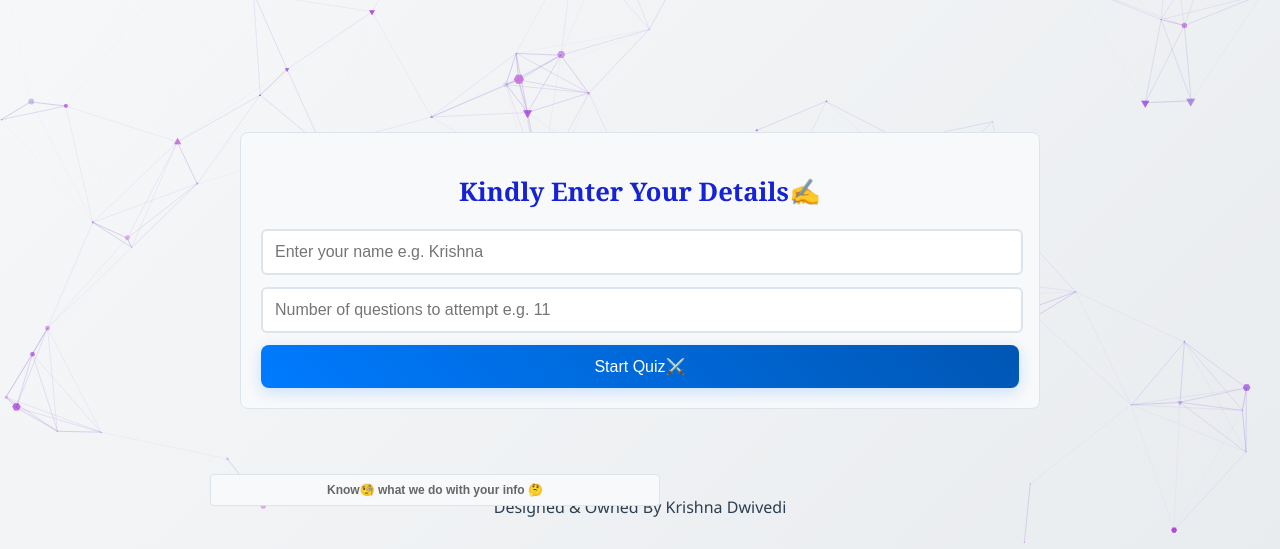
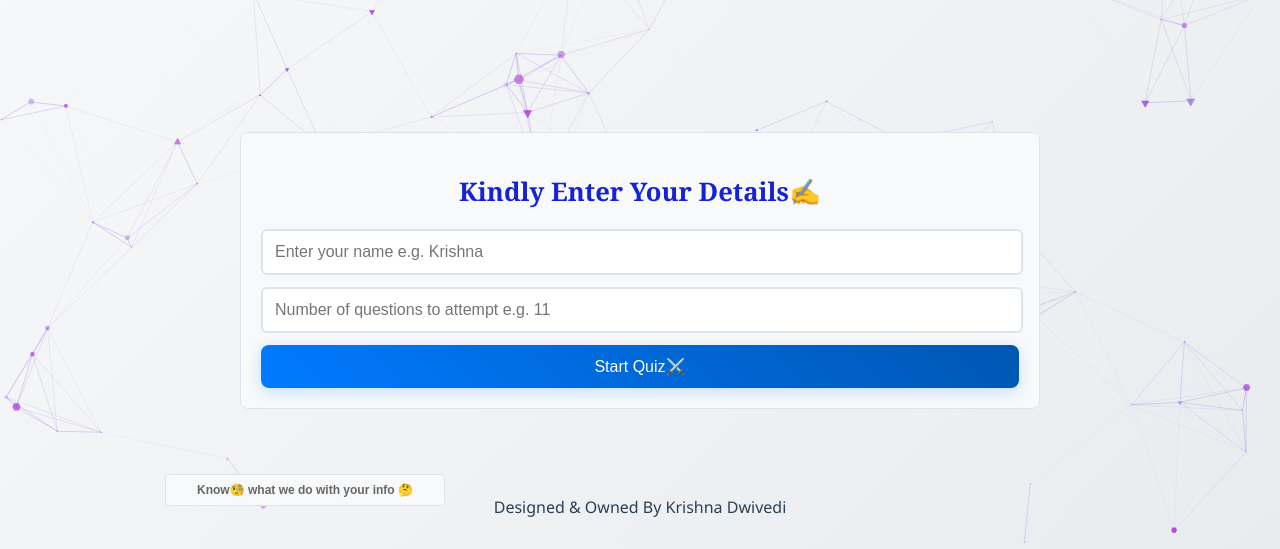
Before and after one commit to SudoHopeX/cc-practice-quiz, a plain HTML site: page index.html in a window 1280 px wide. Shown: the part 251-800 px from the top of the page. Drawn offline with nearby package versions, Linux system fonts and the light colour scheme; animation ran at ten frames a second.

Commit message:
Update index.html

```diff
--- a/index.html
+++ b/index.html
@@ -53,7 +53,7 @@
             </div>
         </div>
 
-        <button id="show-data-info" style="position: relative; left: -30px; right: 20px; top: 40px; font-size: 12px; max-width:450px; padding: 8px 12px; background-color: #f8f9fa; color: #666; border: 1px solid #dce4ec; border-radius: 4px; cursor: pointer;">Know🧐 what we do with your info 🤔</button>
+        <button id="show-data-info" style="position: relative; left: -75px; right: 20px; top: 40px; font-size: 12px; max-width: 280px; padding: 8px 12px; background-color: #f8f9fa; color: #666; border: 1px solid #dce4ec; border-radius: 4px; cursor: pointer;">Know🧐 what we do with your info 🤔</button>
         <div id="data-info" style="display: none; position: fixed; bottom: 60px; right: 20px; width: 300px; padding: 15px; background-color: white; border: 1px solid #dce4ec; border-radius: 8px; box-shadow: 0 2px 10px rgba(0,0,0,0.1);">
             <h3>We do nothing🚫 with your info as it is neither stored📝 nor forwarded📩 anywhere</h3>
             <p> You info is only used to add better user experience💕 to you😊 while giving this quiz ⚔️</p>
```
